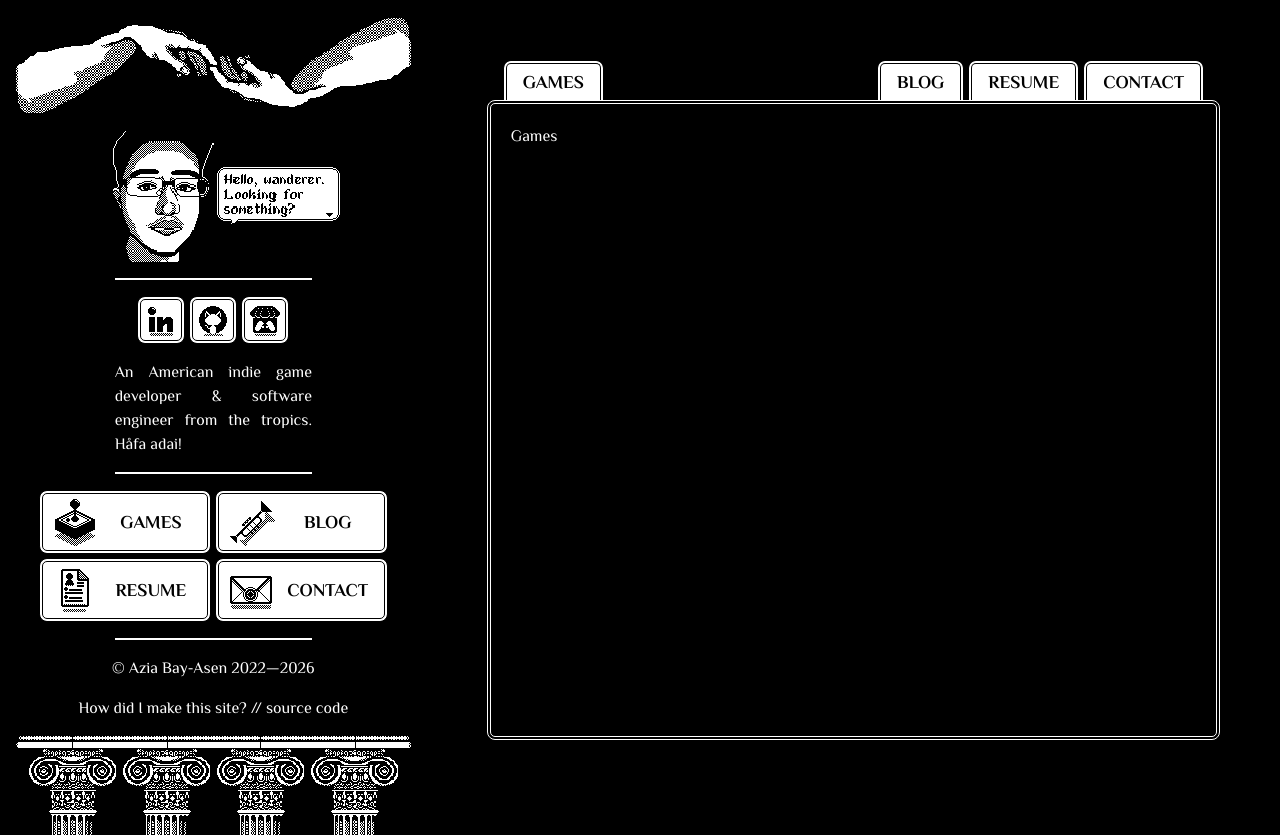
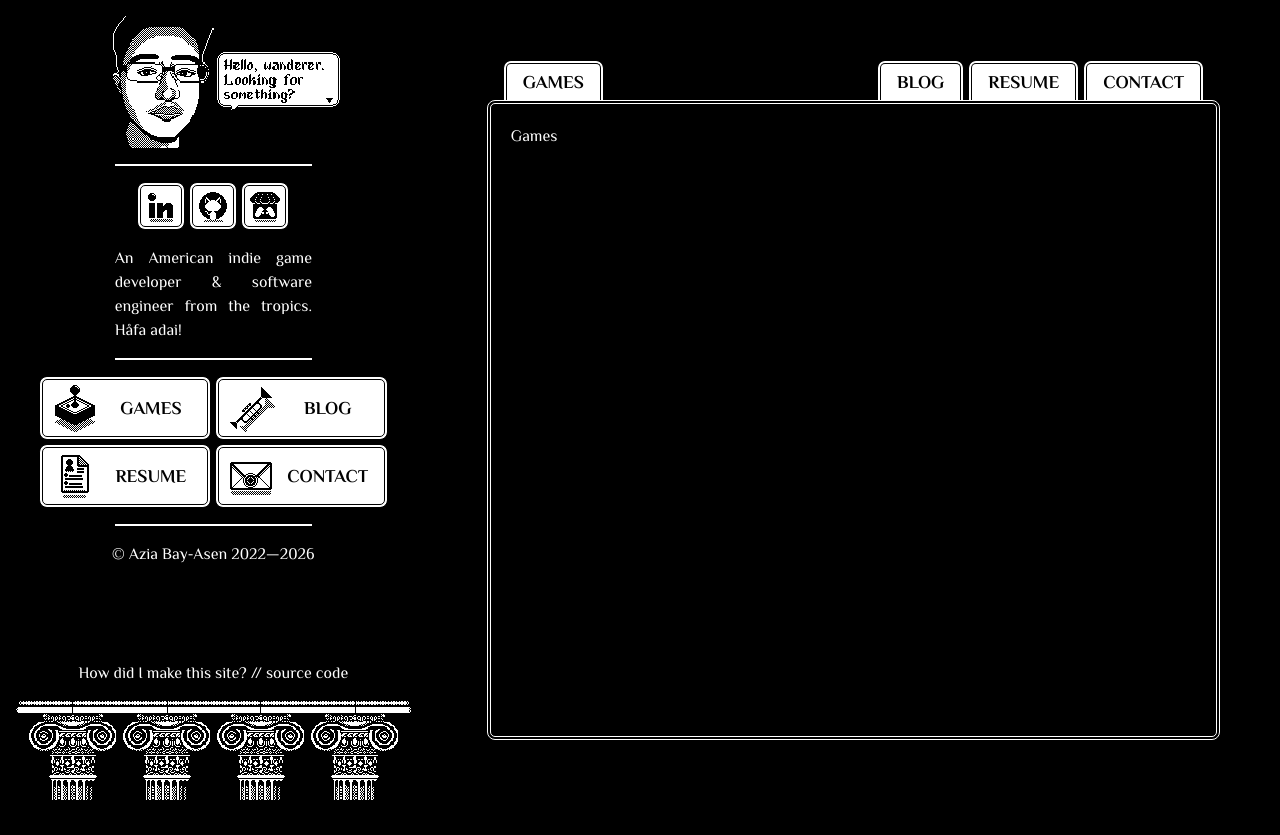
Before and after one commit to Azia-Bay/aziabay.com, a Next.js app: page / in a window 1280 px wide. After the commit the page ends 800 px from the top, so only its background shows below. Built offline with nearby package versions, Linux system fonts and the light colour scheme.

Commit message:
chore: move arms banner from sidebar to contact panel

```diff
--- a/src/components/layout/content/components/panels/contact/contact_panel.tsx
+++ b/src/components/layout/content/components/panels/contact/contact_panel.tsx
@@ -1,5 +1,9 @@
+import Image from "next/image";
+
 export default function ContactPanel() {
   return (
-    <div>Contact</div>
+    <div className="flex flex-col items-center">
+      <Image className="w-full h-auto max-w-125 pixelated" src="content/panels/contact/banner_arms.png" alt="" width={0} height={0} unoptimized />
+    </div>
   );
 }
--- a/src/components/layout/sidebar/sidebar.tsx
+++ b/src/components/layout/sidebar/sidebar.tsx
@@ -22,8 +22,6 @@ type SidebarProps = {
 export default function Sidebar({ onTabChange }: SidebarProps) {
   return (
     <div className="w-1/3 h-screen p-4 pb-0 flex flex-col items-center gap-4">
-      <Image className="w-full h-auto pixelated" src="sidebar/banner_arms.png" alt="" width={0} height={0} unoptimized loading="eager" />
-
       <Image className="cursor-pointer w-2/3 h-auto pixelated" src="sidebar/headshot.gif" alt="A 1-bit (black & white) pixel art headshot of Azia Bay-Asen. He wears rectangular glasses." width={0} height={0} unoptimized loading="eager" />
 
       <Divider />
```
Also changed, not shown: public/content/panels/contact/banner_arms.png (renamed from public/sidebar/banner_arms.png).
